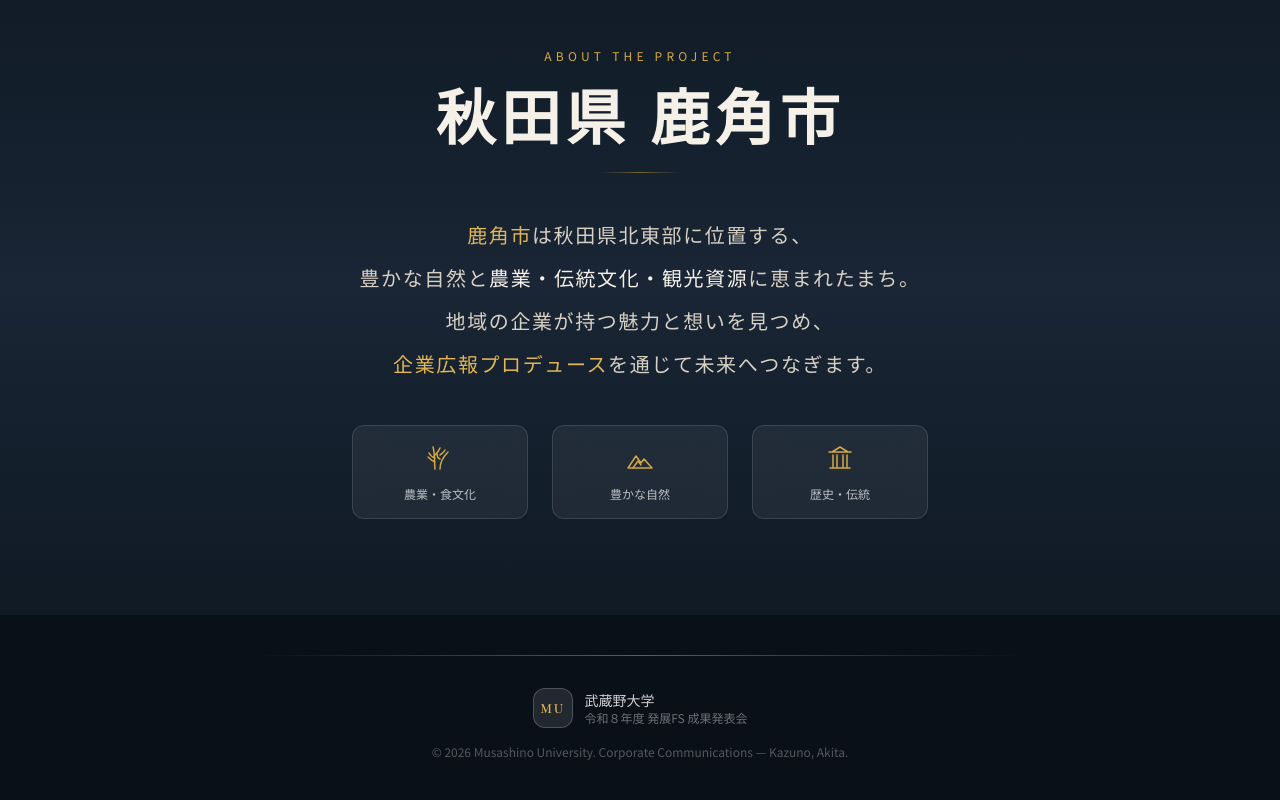
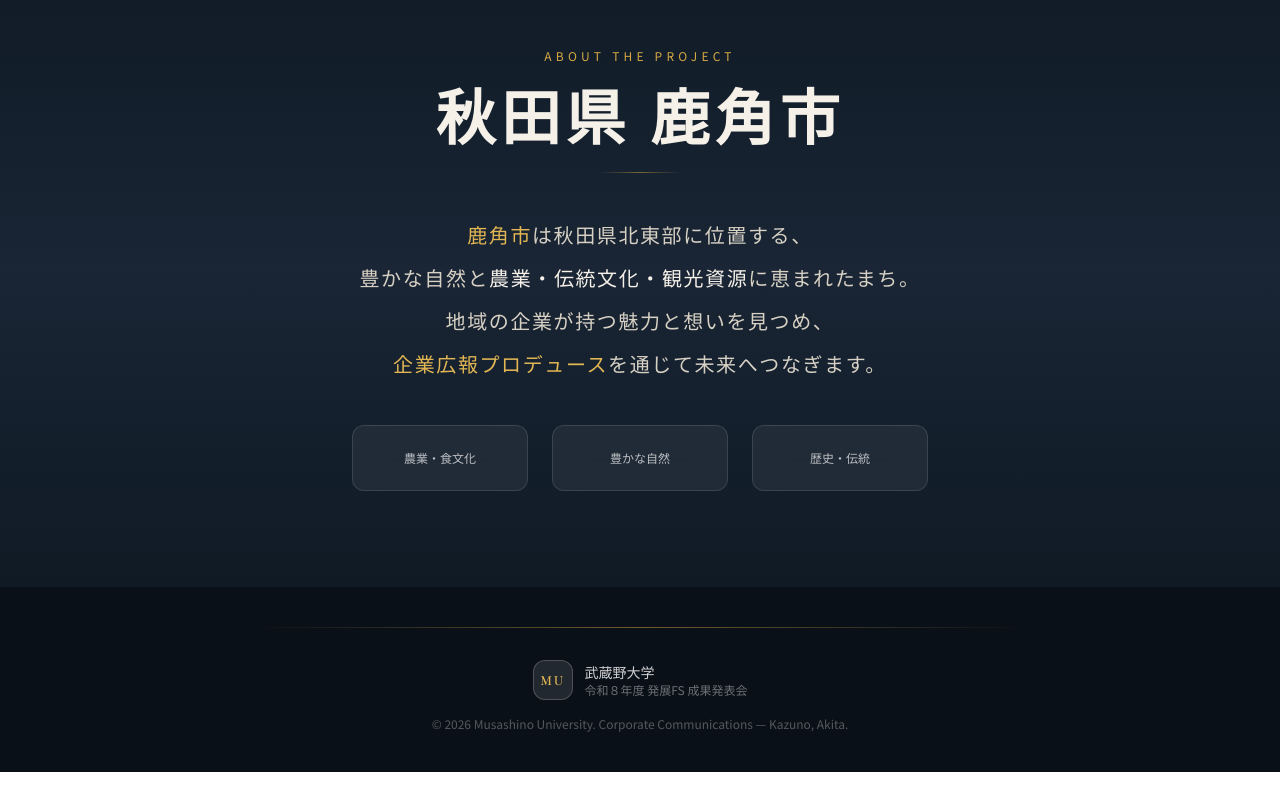
Before and after one commit to KAEDENARI-mikami/musashino-kazuno-fs, a React (Vite) app: page / in a window 1280 px wide. Shown: the part 1751-2551 px from the top of the page. After the commit the page ends 2523 px from the top, so only its background shows below. Built offline with nearby package versions, Linux system fonts and the light colour scheme; the HTML template or start-up script is replaced by a standard one.

Commit message:
Remove decorative feature icons

```diff
--- a/src/App.tsx
+++ b/src/App.tsx
@@ -112,41 +112,6 @@ function FallingLeaves() {
         </div>
       ))}
     </div>
-  );
-}
-
-type FieldIconKind = "rice" | "mountain" | "shrine";
-
-function FieldIcon({ kind }: { kind: FieldIconKind }) {
-  return (
-    <svg
-      viewBox="0 0 32 32"
-      className="mx-auto mb-3 h-8 w-8 text-[#d4a843]"
-      fill="none"
-      stroke="currentColor"
-      strokeLinecap="round"
-      strokeLinejoin="round"
-      strokeWidth="1.5"
-      aria-hidden="true"
-    >
-      {kind === "rice" && (
-        <>
-          <path d="M11 27C10 18 11 11 9 5M11 16c-3-1-5-3-6-5M11 13c2-2 4-4 5-7M11 20c-3-1-5-3-7-5" />
-          <path d="M16 27c0-7 3-12 8-17M16 17c-2-1-3-3-3-5M16 13c2-1 4-3 5-5" />
-        </>
-      )}
-      {kind === "mountain" && (
-        <>
-          <path d="m4 26 8-12 5 7 3-4 8 9H4Z" />
-          <path d="m9 26 5-7 3 4" />
-        </>
-      )}
-      {kind === "shrine" && (
-        <>
-          <path d="M5 10h22M8 10l8-5 8 5M9 13v13M23 13v13M6 26h20M13 13v13M19 13v13" />
-        </>
-      )}
-    </svg>
   );
 }
 
@@ -464,13 +429,8 @@ export default function App() {
           </p>
 
           <div className="mt-10 grid grid-cols-3 gap-6">
-            {[
-              { icon: "rice" as const, label: "農業・食文化" },
-              { icon: "mountain" as const, label: "豊かな自然" },
-              { icon: "shrine" as const, label: "歴史・伝統" },
-            ].map(({ icon, label }) => (
-              <div key={label} className="card-glass rounded-xl p-4 text-center">
-                <FieldIcon kind={icon} />
+            {["農業・食文化", "豊かな自然", "歴史・伝統"].map((label) => (
+              <div key={label} className="card-glass rounded-xl p-6 text-center">
                 <p className="text-white/70 text-xs">{label}</p>
               </div>
             ))}
```
